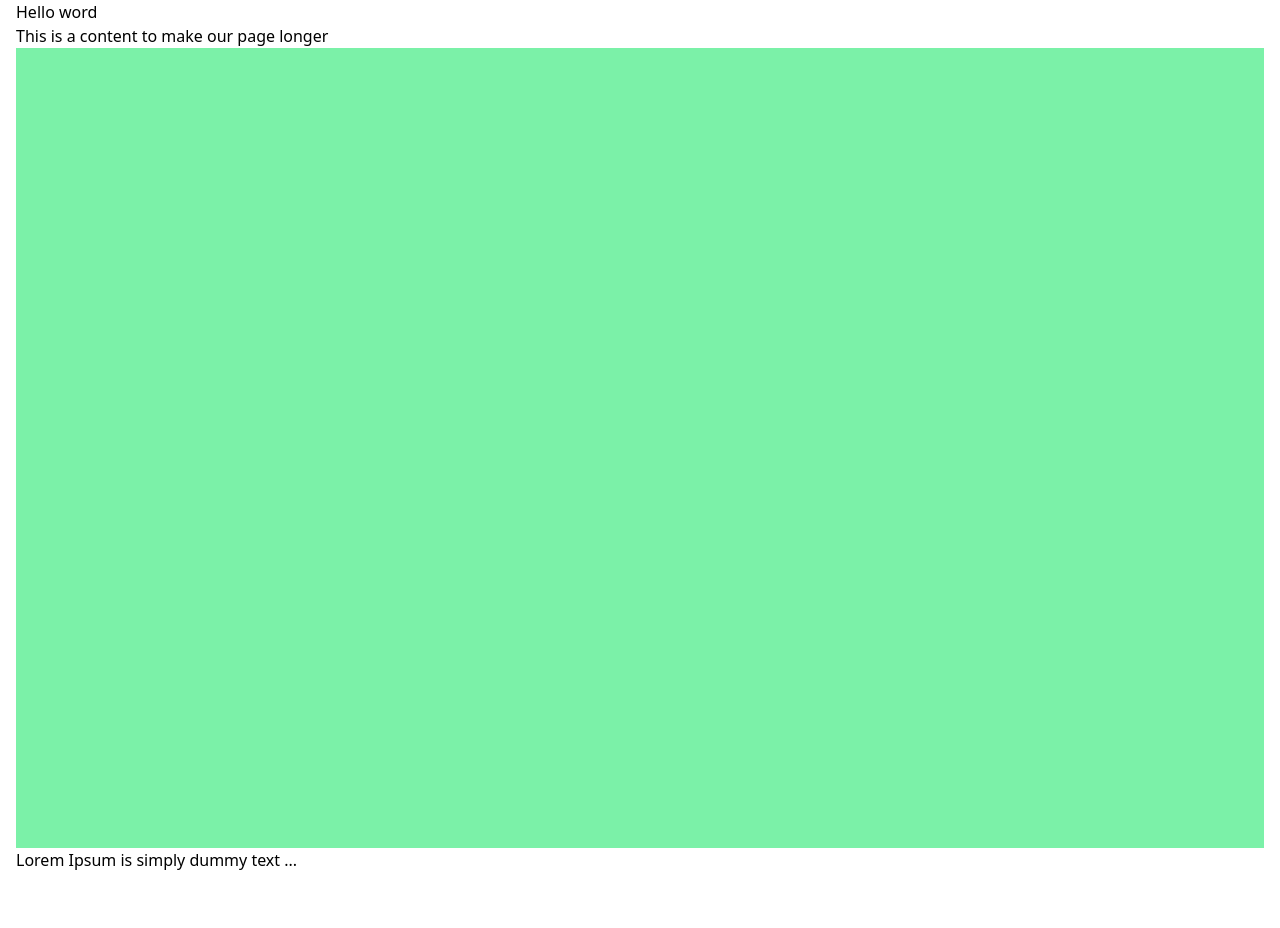
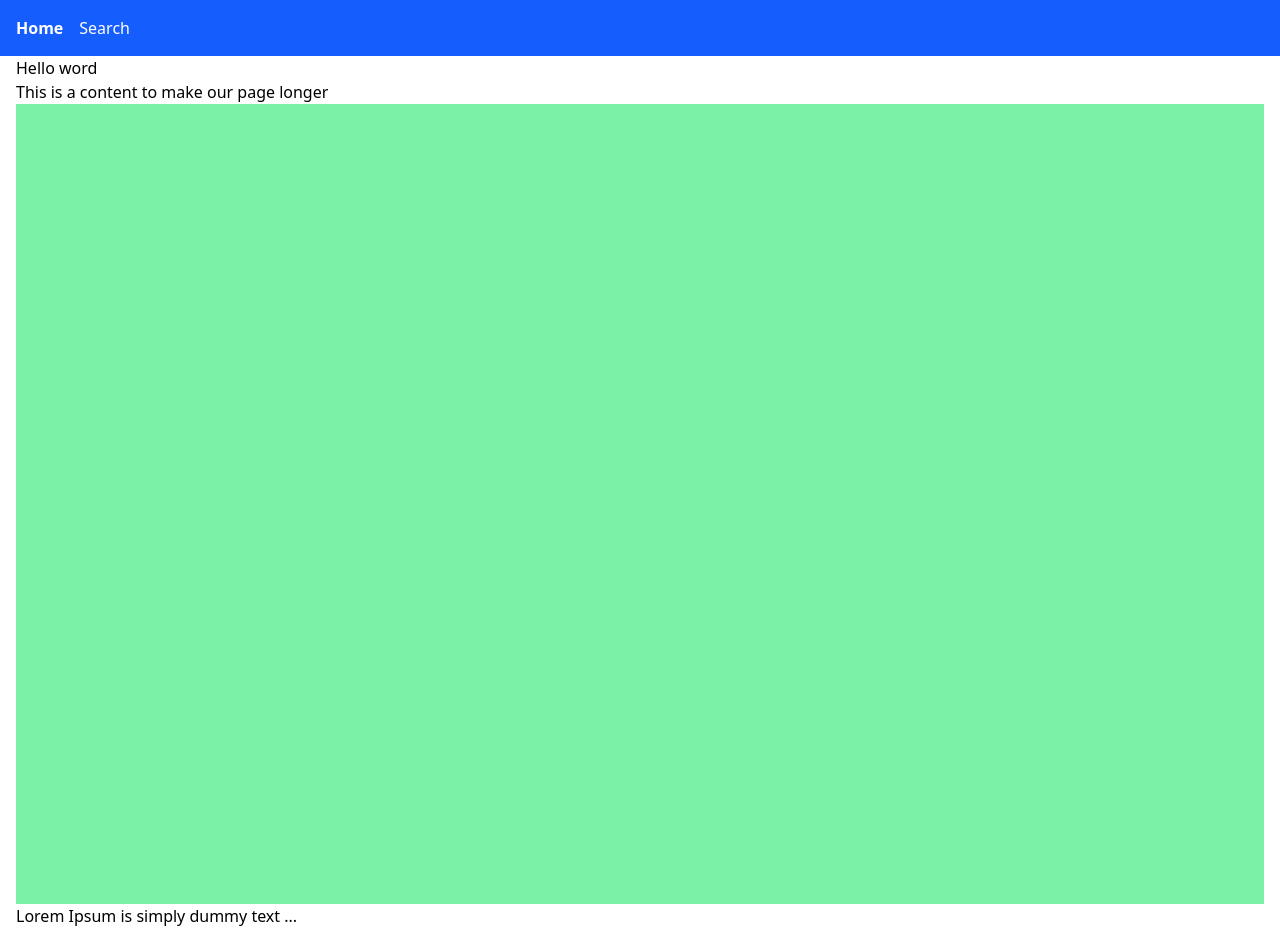
Before and after one commit to JoeSteeloak/jojapp, a Next.js app: page / in a window 1280 px wide. Before the commit the page ends 872 px from the top, so only its background shows below. Built offline with nearby package versions, Linux system fonts and the light colour scheme.

Commit message:
Added navbar

```diff
--- /dev/null
+++ b/app/components/Navbar.tsx
@@ -0,0 +1,22 @@
+"use client";
+import Link from "next/link";
+import { usePathname } from "next/navigation";
+
+const Navbar = () => {
+    const pathname = usePathname();
+
+    return (
+        <nav className="bg-blue-600 text-white p-4">
+            <ul className="flex gap-4">
+                <li>
+                    <Link href="/" className={pathname === "/" ? "font-bold" : ""}>Home</Link>
+                </li>
+                <li>
+                    <Link href="/search" className={pathname === "/search" ? "font-bold" : ""}>Search</Link>
+                </li>
+            </ul>
+        </nav>
+    );
+};
+
+export default Navbar;
--- a/app/layout.tsx
+++ b/app/layout.tsx
@@ -1,5 +1,5 @@
 import "./globals.css";
-
+import Navbar from "./components/Navbar";
 
 export default function RootLayout({
   children,
@@ -9,6 +9,7 @@ export default function RootLayout({
   return (
     <html lang="en">
       <body>
+        <Navbar />
         {children}
       </body>
     </html>
--- a/app/page.tsx
+++ b/app/page.tsx
@@ -1,3 +1,4 @@
+
 export default function Home() {
   return (
     <>
```
